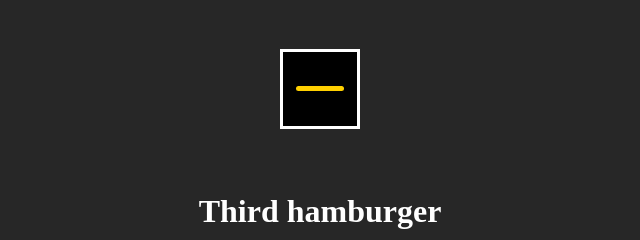
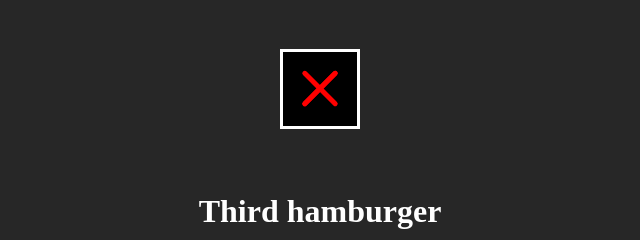
Before and after one commit to igalVilensky/Hamburger-menu, a plain HTML site: page index.html in a window 1280 px wide. Both pictures are taken after a click on the element 640 px from the left and 450 px from the top of the page. Shown: the part 362-602 px from the top of the page, 320-960 px from the left. Drawn offline with Linux system fonts and the light colour scheme.

Commit message:
second button

```diff
--- a/css/style.css
+++ b/css/style.css
@@ -101,7 +101,7 @@ h1 {
   position: relative;
   width: 70%;
   height: 10%;
-  background-color: rgb(255, 208, 0);
+  background-color: green;
 }
 
 .one-sec,
@@ -110,23 +110,42 @@ h1 {
   width: 3em;
   height: 5px;
   border-radius: 5px;
-  transition: transform 250ms ease-in-out;
+  transition: transform 500ms ease-in-out, opacity 200ms linear;
 }
 
 .one-sec::before,
 .one-sec::after {
   content: "";
   position: absolute;
-  left: 0;
+  background-color: green;
 }
 
 .one-sec::before {
-  transform: translateY(16px);
+  bottom: 15px;
 }
 
 .one-sec::after {
-  top: 6px;
+  top: 15px;
+  background: green;
 }
+
+/* ANIMATION */
+
+.my-menu-sec-open .one-sec {
+  transform: rotate(45deg);
+  background: rgb(255, 0, 0);
+}
+
+.my-menu-sec-open .one-sec::before {
+  transform: rotate(90deg) translate(15px);
+  background: rgb(255, 0, 0);
+}
+
+.my-menu-sec-open .one-sec::after {
+  transform: rotate(90deg) translate(-15px);
+  background: rgb(255, 0, 0);
+}
+
 /* ================
    THird hamburger
    ================ */
--- a/index.html
+++ b/index.html
@@ -33,18 +33,10 @@
       <span class="one-sec"></span>
     </div>
     <script>
-      /* let clicked2 = false;
-      document.querySelector(".my-menu-sec").addEventListener("click", () => {
-        clicked2 = !clicked2;
-
-        if (clicked2) {
-          document.querySelector(".one-sec").style.cssText =
-            "background-color: black;z-index: 1;";
-        } else {
-          document.querySelector(".one-sec").style.cssText =
-            "background-color: red";
-        }
-      }); */
+      const myMenu2 = document.querySelector(".my-menu-sec");
+      myMenu2.addEventListener("click", () => {
+        document.body.classList.toggle("my-menu-sec-open");
+      });
     </script>
     <!-- Third hamburger -->
     <div><h1>Third hamburger</h1></div>
```
